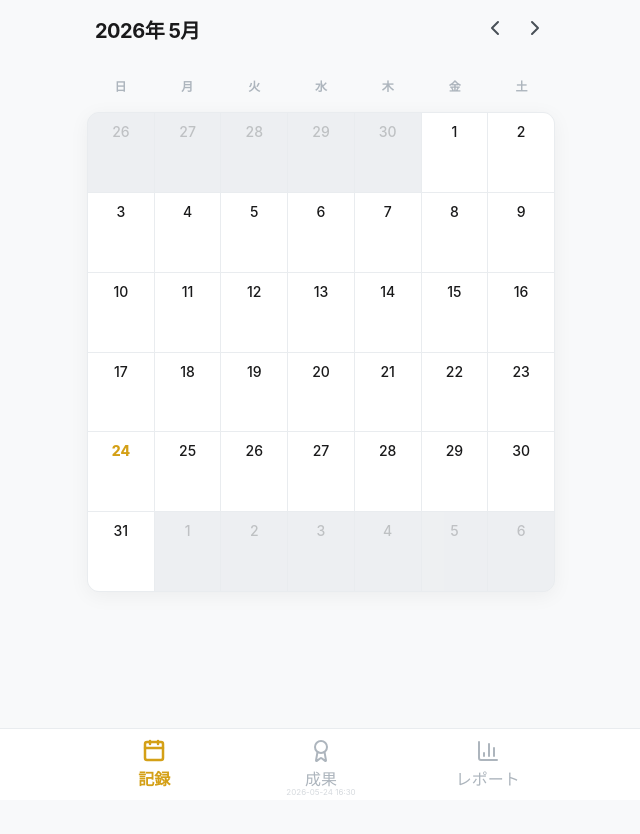
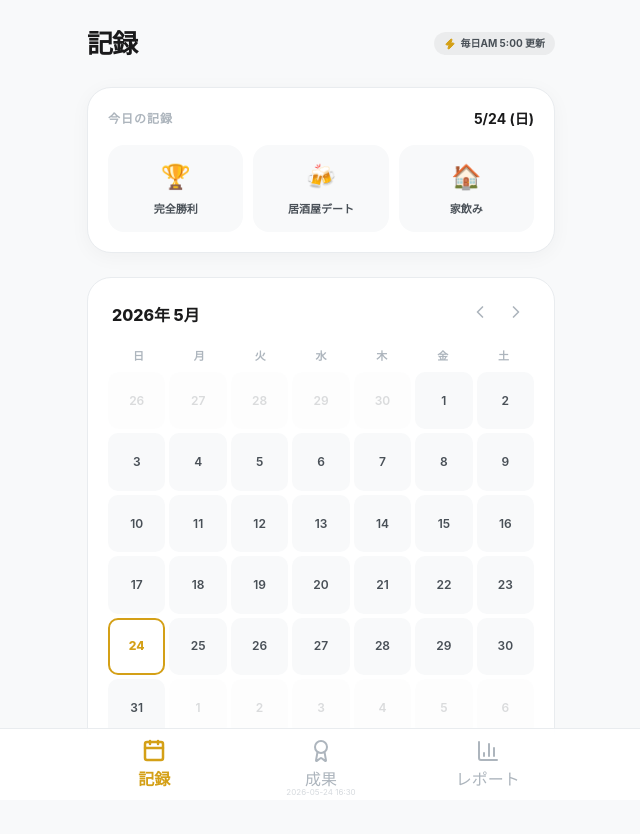
Before and after one commit to nakayouspiel/sobriety-reward-app, a Next.js app: page / in a window 1280 px wide. Shown: the top 834 px of the page, without its empty margins (319-959 px from the left). Before the commit the page ends 800 px from the top, so only its background shows below. Built offline with nearby package versions, Linux system fonts and the light colour scheme.

Commit message:
UI: Add Today's Quick Record section and improve calendar tap targets

```diff
--- a/src/app/page.module.css
+++ b/src/app/page.module.css
@@ -1,11 +1,6 @@
 .wrapper {
-  padding: 16px;
-  animation: fadeIn 0.3s ease-out;
-}
-
-@keyframes fadeIn {
-  from { opacity: 0; transform: translateY(10px); }
-  to { opacity: 1; transform: translateY(0); }
+  padding: 24px 16px;
+  background-color: var(--background);
 }
 
 .header {
@@ -13,27 +8,125 @@
   justify-content: space-between;
   align-items: center;
   margin-bottom: 24px;
-  padding: 0 8px;
 }
 
 .header h1 {
-  font-size: 20px;
+  font-size: 26px;
+  font-weight: 800;
+  letter-spacing: -1px;
+}
+
+.statusBadge {
+  display: flex;
+  align-items: center;
+  gap: 4px;
+  background-color: rgba(0,0,0,0.05);
+  padding: 4px 10px;
+  border-radius: 20px;
+  font-size: 10px;
   font-weight: 700;
-  letter-spacing: -0.5px;
+  color: var(--text-muted);
+}
+
+/* Quick Section - THE SPEED UI */
+.quickSection {
+  margin-bottom: 24px;
+}
+
+.quickCard {
+  background-color: var(--surface);
+  border: 1px solid var(--border);
+  border-radius: 24px;
+  padding: 20px;
+  box-shadow: 0 4px 20px rgba(0, 0, 0, 0.04);
+}
+
+.quickHeader {
+  display: flex;
+  justify-content: space-between;
+  align-items: center;
+  margin-bottom: 16px;
+}
+
+.todayLabel {
+  font-size: 12px;
+  font-weight: 800;
+  color: var(--text-dimmed);
+  letter-spacing: 1px;
+}
+
+.todayDate {
+  font-size: 14px;
+  font-weight: 700;
+}
+
+.quickOptions {
+  display: grid;
+  grid-template-columns: 1fr 1fr 1fr;
+  gap: 10px;
+}
+
+.quickBtn {
+  background-color: #f8f9fa;
+  border: 2px solid transparent;
+  border-radius: 16px;
+  padding: 12px 8px;
+  display: flex;
+  flex-direction: column;
+  align-items: center;
+  gap: 6px;
+  transition: all 0.2s ease;
+}
+
+.quickIcon {
+  font-size: 24px;
+}
+
+.quickLabel {
+  font-size: 11px;
+  font-weight: 800;
+  color: var(--text-muted);
+}
+
+.quickActive {
+  background-color: white;
+  border-color: var(--active-color);
+  box-shadow: 0 4px 12px rgba(0,0,0,0.05);
+}
+
+.quickActive .quickLabel {
+  color: var(--foreground);
+}
+
+/* Calendar Section */
+.calendarContainer {
+  background-color: var(--surface);
+  border: 1px solid var(--border);
+  border-radius: 24px;
+  padding: 20px;
+}
+
+.calendarHeader {
+  display: flex;
+  justify-content: space-between;
+  align-items: center;
+  margin-bottom: 16px;
+  padding: 0 4px;
+}
+
+.calendarHeader h2 {
+  font-size: 16px;
+  font-weight: 800;
 }
 
 .controls {
   display: flex;
-  gap: 16px;
+  gap: 8px;
 }
 
 .controls button {
-  color: var(--text-muted);
-  transition: color 0.2s;
-}
-
-.controls button:hover {
-  color: var(--foreground);
+  padding: 4px;
+  color: var(--text-dimmed);
 }
 
 .weekDays {
@@ -44,47 +137,38 @@
 
 .weekDay {
   text-align: center;
-  font-size: 12px;
+  font-size: 11px;
   color: var(--text-dimmed);
-  font-weight: 600;
-  padding: 8px 0;
+  font-weight: 700;
 }
 
 .calendarGrid {
   display: grid;
   grid-template-columns: repeat(7, 1fr);
-  border: 1px solid var(--border);
-  border-radius: 12px;
-  overflow: hidden;
-  background-color: var(--border);
-  gap: 1px;
-  box-shadow: 0 4px 20px rgba(0, 0, 0, 0.05);
+  gap: 4px;
 }
 
 .dayCell {
-  background-color: var(--surface);
-  aspect-ratio: 1 / 1.2;
-  padding: 8px;
+  aspect-ratio: 1;
+  border-radius: 10px;
   display: flex;
   flex-direction: column;
   align-items: center;
+  justify-content: center;
   position: relative;
-  cursor: pointer;
-  transition: background-color 0.1s;
-}
-
-.dayCell:active {
-  background-color: var(--surface-hover);
-}
-
-.notCurrentMonth {
-  opacity: 0.2;
+  transition: background-color 0.2s;
+  background-color: #f8f9fa;
 }
 
 .dayNumber {
-  font-size: 14px;
-  font-weight: 500;
-  margin-bottom: 4px;
+  font-size: 12px;
+  font-weight: 600;
+  color: var(--text-muted);
+}
+
+.today {
+  border: 2px solid var(--primary);
+  background-color: white;
 }
 
 .today .dayNumber {
@@ -92,8 +176,11 @@
   font-weight: 800;
 }
 
+.notCurrentMonth {
+  opacity: 0.2;
+}
+
 .stampIcon {
-  font-size: 20px;
+  font-size: 14px;
   margin-top: 2px;
-  filter: drop-shadow(0 0 4px rgba(0,0,0,0.5));
 }
--- a/src/app/page.tsx
+++ b/src/app/page.tsx
@@ -1,6 +1,6 @@
 'use client';
 
-import { useState } from 'react';
+import { useState, useEffect } from 'react';
 import {
   format,
   addMonths,
@@ -11,72 +11,93 @@ import {
   endOfWeek,
   isSameMonth,
   isSameDay,
-  addDays,
   eachDayOfInterval
 } from 'date-fns';
 import { ja } from 'date-fns/locale';
-import { ChevronLeft, ChevronRight } from 'lucide-react';
+import { ChevronLeft, ChevronRight, Zap } from 'lucide-react';
 import styles from './page.module.css';
 import { StampType } from '@/types';
 import { STAMP_OPTIONS } from '@/constants/stamps';
 import StampModal from '@/components/StampModal';
-
-// Mock data (initially empty for user)
-const mockLogs: Record<string, StampType> = {};
+import { clsx } from 'clsx';
 
 export default function CalendarPage() {
   const [currentMonth, setCurrentMonth] = useState(new Date());
   const [selectedDate, setSelectedDate] = useState<Date | null>(null);
-  const [logs, setLogs] = useState<Record<string, StampType>>(() => {
-    // Attempt to load from localStorage if available
-    if (typeof window !== 'undefined') {
+  const [logs, setLogs] = useState<Record<string, StampType>>({});
+
+  // Load from localStorage
+  useEffect(() => {
     const saved = localStorage.getItem('sobriety_logs');
-      return saved ? JSON.parse(saved) : {};
-    }
-    return {};
-  });
+    if (saved) setLogs(JSON.parse(saved));
+  }, []);
 
-  const onDateClick = (day: Date) => {
-    setSelectedDate(day);
-  };
-
-  const handleSelectStamp = (type: StampType | null) => {
-    if (!selectedDate) return;
-    const dateKey = format(selectedDate, 'yyyy-MM-dd');
-
+  const saveLog = (date: Date, type: StampType | null) => {
+    const dateKey = format(date, 'yyyy-MM-dd');
     const newLogs = { ...logs };
     if (type) {
       newLogs[dateKey] = type;
     } else {
       delete newLogs[dateKey];
     }
-
     setLogs(newLogs);
-    if (typeof window !== 'undefined') {
     localStorage.setItem('sobriety_logs', JSON.stringify(newLogs));
-    }
-    setSelectedDate(null);
   };
 
-  const nextMonth = () => setCurrentMonth(addMonths(currentMonth, 1));
-  const prevMonth = () => setCurrentMonth(subMonths(currentMonth, 1));
+  const onDateClick = (day: Date) => {
+    setSelectedDate(day);
+  };
 
   const monthStart = startOfMonth(currentMonth);
   const monthEnd = endOfMonth(monthStart);
   const startDate = startOfWeek(monthStart);
   const endDate = endOfWeek(monthEnd);
+  const days = eachDayOfInterval({ start: startDate, end: endDate });
 
-  const days = eachDayOfInterval({ start: startDate, end: endDate });
+  const todayKey = format(new Date(), 'yyyy-MM-dd');
+  const todayStamp = logs[todayKey];
 
   return (
     <div className={styles.wrapper}>
       <header className={styles.header}>
-        <h1>{format(currentMonth, 'yyyy年 M月', { locale: ja })}</h1>
-        <div className={styles.controls}>
-          <button onClick={prevMonth} aria-label="先月"><ChevronLeft /></button>
-          <button onClick={nextMonth} aria-label="来月"><ChevronRight /></button>
+        <h1>記録</h1>
+        <div className={styles.statusBadge}>
+          <Zap size={12} fill="var(--primary)" color="var(--primary)" />
+          <span>毎日AM 5:00 更新</span>
         </div>
       </header>
+
+      {/* Quick Record Section for Today - THE SPEED UI */}
+      <section className={styles.quickSection}>
+        <div className={styles.quickCard}>
+          <div className={styles.quickHeader}>
+            <span className={styles.todayLabel}>今日の記録</span>
+            <span className={styles.todayDate}>{format(new Date(), 'M/d (E)', { locale: ja })}</span>
+          </div>
+          <div className={styles.quickOptions}>
+            {(Object.values(STAMP_OPTIONS)).map((option) => (
+              <button
+                key={option.type}
+                className={clsx(styles.quickBtn, todayStamp === option.type && styles.quickActive)}
+                onClick={() => saveLog(new Date(), option.type)}
+                style={{ '--active-color': option.color } as any}
+              >
+                <span className={styles.quickIcon}>{option.icon}</span>
+                <span className={styles.quickLabel}>{option.label.replace('（外食）', '')}</span>
+              </button>
+            ))}
+          </div>
+        </div>
+      </section>
+
+      <div className={styles.calendarContainer}>
+        <div className={styles.calendarHeader}>
+          <h2>{format(currentMonth, 'yyyy年 M月', { locale: ja })}</h2>
+          <div className={styles.controls}>
+            <button onClick={() => setCurrentMonth(subMonths(currentMonth, 1))}><ChevronLeft size={20} /></button>
+            <button onClick={() => setCurrentMonth(addMonths(currentMonth, 1))}><ChevronRight size={20} /></button>
+          </div>
+        </div>
 
         <div className={styles.weekDays}>
           {['日', '月', '火', '水', '木', '金', '土'].map((d) => (
@@ -104,7 +125,7 @@ export default function CalendarPage() {
               >
                 <span className={styles.dayNumber}>{format(day, 'd')}</span>
                 {stamp && (
-                <div className={styles.stampIcon} style={{ color: stamp.color }}>
+                  <div className={styles.stampIcon}>
                     {stamp.icon}
                   </div>
                 )}
@@ -112,20 +133,19 @@ export default function CalendarPage() {
             );
           })}
         </div>
+      </div>
 
       {selectedDate && (
         <StampModal
           date={selectedDate}
           currentType={logs[format(selectedDate, 'yyyy-MM-dd')]}
-          onSelect={handleSelectStamp}
+          onSelect={(type) => {
+            saveLog(selectedDate, type);
+            setSelectedDate(null);
+          }}
           onClose={() => setSelectedDate(null)}
         />
       )}
     </div>
   );
 }
-
-// Utility to combine classes
-function clsx(...args: any[]) {
-  return args.filter(Boolean).join(' ');
-}
```
Lines whose indentation alone changed are shown as unchanged.
